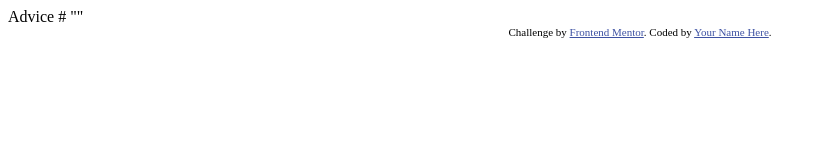
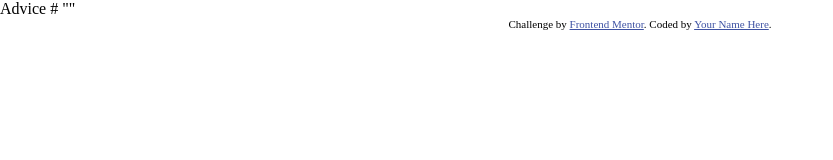
Before and after one commit to Drew-Adeleye/AdviceGeneratorApp, a plain HTML site: page index.html in a window 1280 px wide. Shown: the whole page, without its empty margins (0-833 px from the left). Drawn offline with Linux system fonts and the light colour scheme.

Commit message:
Added style.css 🎨

```diff
--- a/index.html
+++ b/index.html
@@ -9,10 +9,8 @@
   <title>Frontend Mentor | Advice generator app</title>
 
   <!-- Feel free to remove these styles or customise in your own stylesheet 👍 -->
-  <style>
-    .attribution { font-size: 11px; text-align: center; }
-    .attribution a { color: hsl(228, 45%, 44%); }
-  </style>
+  <link rel="stylesheet" href="style.css">
+
 </head>
 <body>
 
--- /dev/null
+++ b/style.css
@@ -0,0 +1,23 @@
+:root {
+  /* PRIMARY COLORS */
+  --light-cyan: hsl(193, 38%, 86%);
+  --neon-green: hsl(150, 100%, 66%);
+
+  /* NEUTRAL COLORS */
+  --grayish-blue: hsl(217, 19%, 38%);
+  --dark-grayish-blue: hsl(217, 19%, 24%);
+  --dark-blue: hsl(218, 23%, 16%);
+}
+
+* {
+  margin: 0;
+  padding: 0;
+  box-sizing: border-box;
+}
+.attribution {
+  font-size: 11px;
+  text-align: center;
+}
+.attribution a {
+  color: hsl(228, 45%, 44%);
+}
```
